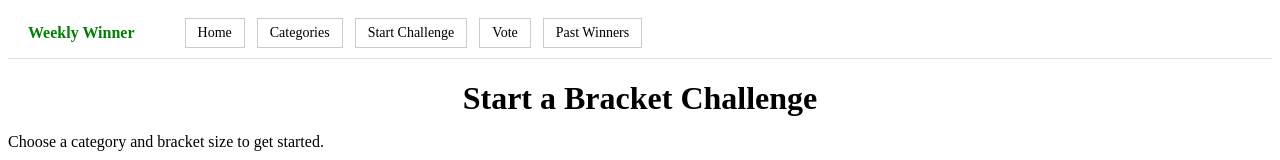
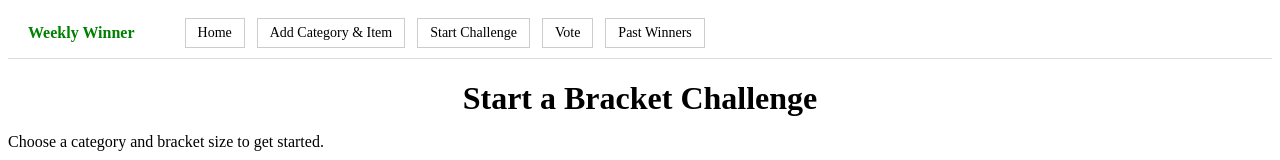
Before and after one commit to Sam10278/Weekly-Winner-, a plain HTML site: page frontend/pages/start-challenge.html in a window 1280 px wide. Shown: the top 160 px of the page. Drawn offline with Linux system fonts and the light colour scheme; no server answers.

Commit message:
Fix navbar label on Start Challenge page

```diff
--- a/frontend/pages/start-challenge.html
+++ b/frontend/pages/start-challenge.html
@@ -23,7 +23,7 @@
 
         <div class="navbar-links">
         <a href="/index.html">Home</a>
-        <a href="/pages/categories.html">Categories</a>
+        <a href="/pages/categories.html">Add Category & Item</a>
         <a href="/pages/start-challenge.html">Start Challenge</a>
         <a href="/pages/vote.html">Vote</a>
         <a href="/pages/past-winners.html">Past Winners</a>
```
